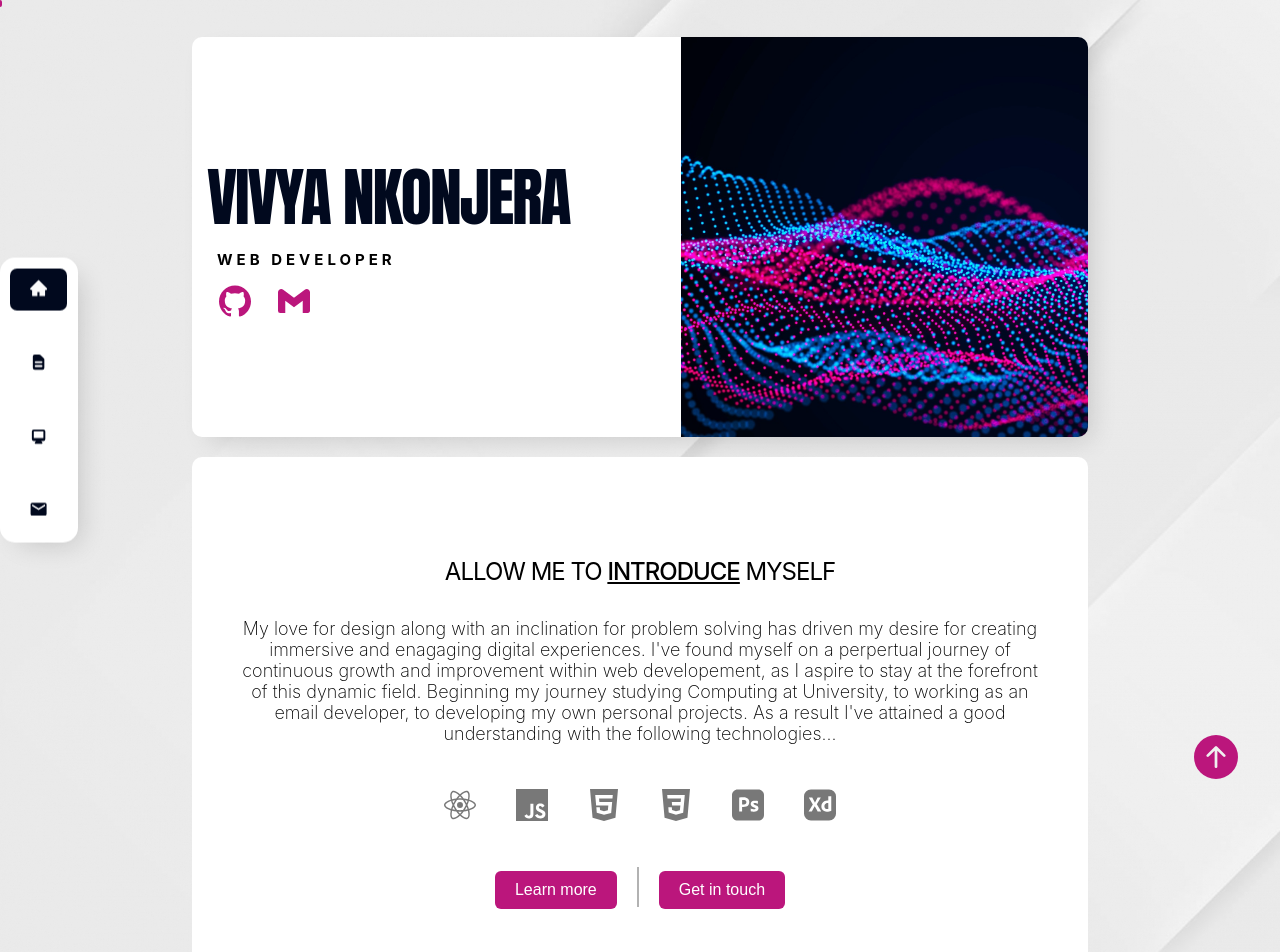
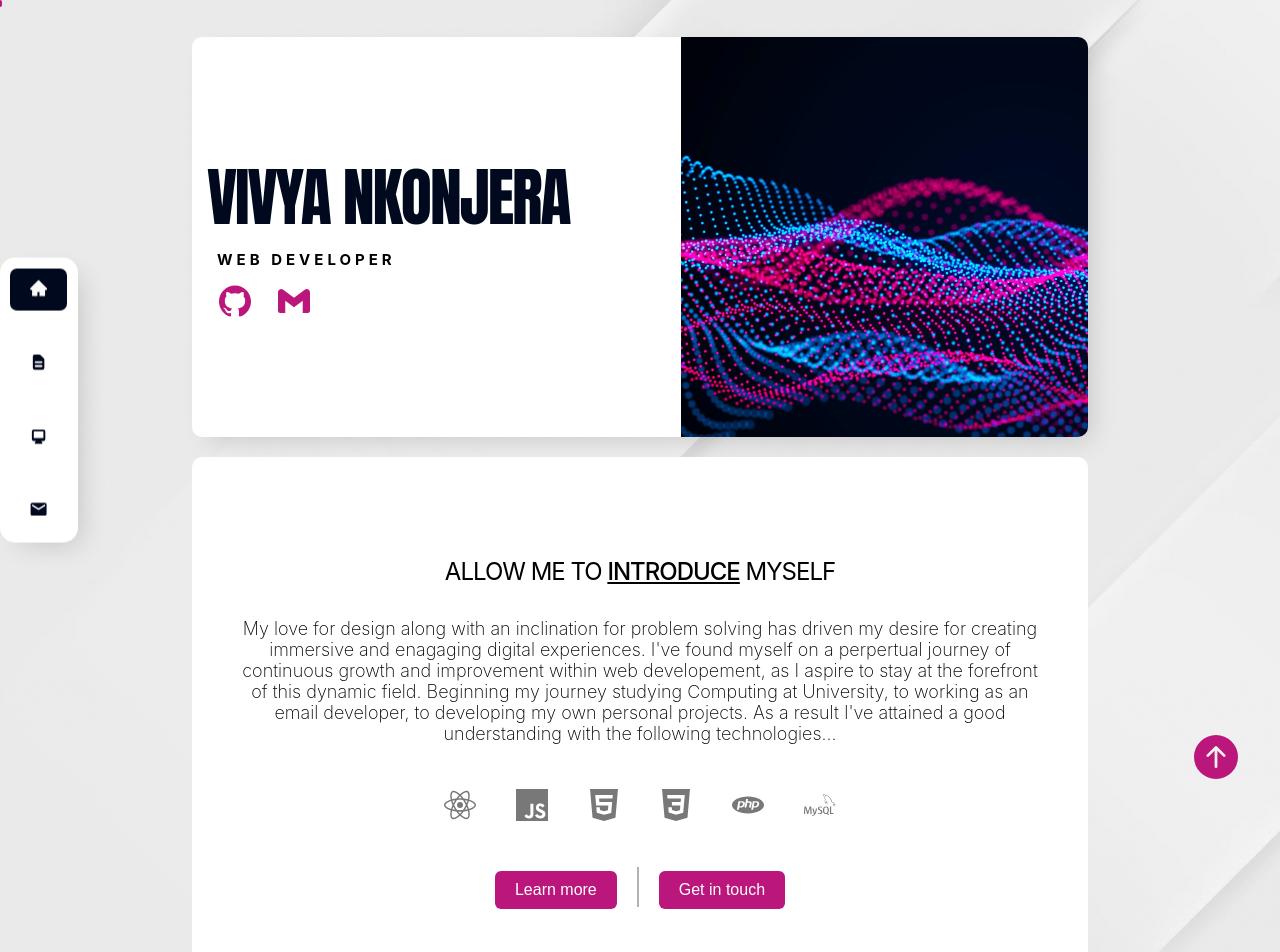
Before and after one commit to vivyankonjera/my-portfolio, a React (Create React App) app: page / in a window 1280 px wide. Shown: the top 952 px of the page. Built offline with nearby package versions, Linux system fonts and the light colour scheme.

Commit message:
Amended porfolio

```diff
--- a/src/components/About.jsx
+++ b/src/components/About.jsx
@@ -4,9 +4,8 @@ import {
     SiCss3,
     SiHtml5,
     SiReact,
-    SiAdobephotoshop,
-    SiAdobexd,
-    SiLinkedin,
+    SiMysql,
+    SiPhp,
     SiGmail,
     SiGithub,
 } from "react-icons/si";
@@ -75,10 +74,10 @@ const About = () => {
                             <SiCss3 />
                         </i>
                         <i className='icon'>
-                            <SiAdobephotoshop />
+                            <SiPhp />
                         </i>
                         <i className='icon'>
-                            <SiAdobexd />
+                            <SiMysql />
                         </i>
                     </div>
                     <div id='aboutBtns'>
```
Also changed, not shown: 9 other files (tests, documents, lock files or other folders).
